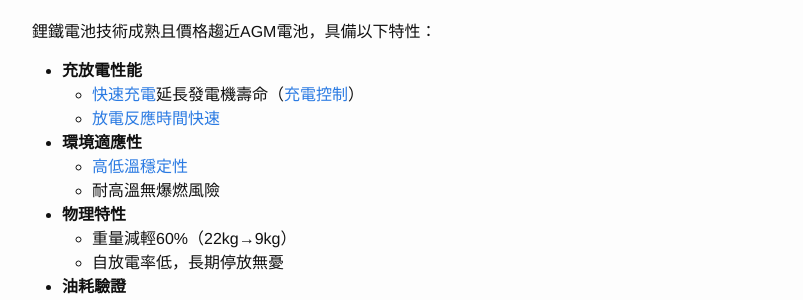
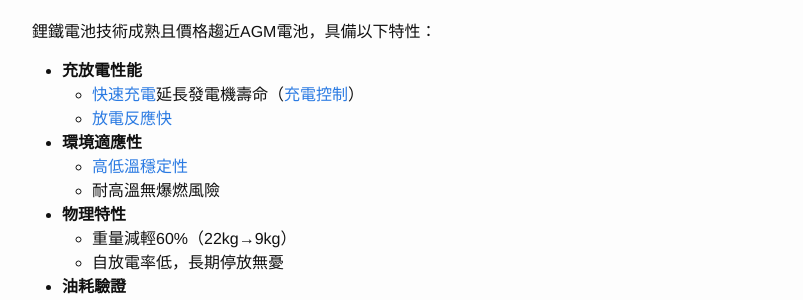
Before and after one commit to 1stbenz/1stbenz.github.io, a Jekyll site: the page built from _posts/2025-04-20-greenrun.md, in a window 1280 px wide and 900 px high, scrolled down 1045 px. Shown: the part 150-450 px from the top of the window, without its empty margins (238-1041 px from the left). Built offline with Jekyll 4.4.1, drawn with Linux system fonts in a browser that asks for light colours.

Commit message:
Update 2025-04-20-greenrun.md

```diff
--- a/_posts/2025-04-20-greenrun.md
+++ b/_posts/2025-04-20-greenrun.md
@@ -37,7 +37,7 @@
 鋰鐵電池技術成熟且價格趨近AGM電池，具備以下特性：
 - **充放電性能**
   - [快速充電](https://attach.mobile01.com/attach/202111/mobile01-d8c9d0d9da6aecd839d3e3fbe4be1398.png)延長發電機壽命（[充電控制](https://attach.mobile01.com/attach/202211/mobile01-bf68a2e2b58205f7ecdce3b3900c16ee.png?original=true)）
-  - [放電反應時間快速](https://1stbenz.github.io/2025/lithium-vs-lead-analysis.html)
+  - [放電反應快](https://1stbenz.github.io/2025/lithium-vs-lead-analysis.html)
 - **環境適應性**
   - [高低溫穩定性](https://attach.mobile01.com/attach/202106/mobile01-8aeff577382fa233baa6f5da8eaead0b.png)
   - 耐高溫無爆燃風險
```
